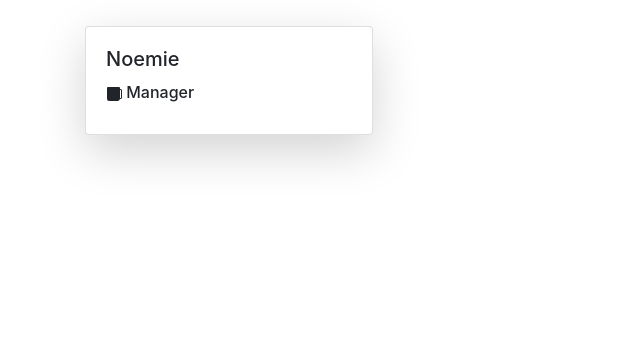
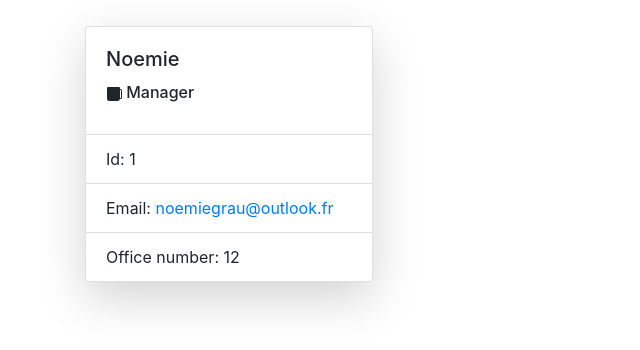
Before and after one commit to ririhailu/Team-Profile-Generator, a website: page dist/index.html in a window 1280 px wide. Shown: the part 70-420 px from the top of the page, without its empty margins (0-640 px from the left). Drawn offline with nearby package versions, Linux system fonts and the light colour scheme.

Commit message:
Created list class for ID, Email and Office number in dist file.

```diff
--- a/dist/index.html
+++ b/dist/index.html
@@ -30,3 +30,9 @@
                             d="M1 2a1 1 0 0 1 1-1h11a1 1 0 0 1 1 1v1h.5A1.5 1.5 0 0 1 16 4.5v7a1.5 1.5 0 0 1-1.5 1.5h-.55a2.5 2.5 0 0 1-2.45 2h-8A2.5 2.5 0 0 1 1 12.5V2zm13 10h.5a.5.5 0 0 0 .5-.5v-7a.5.5 0 0 0-.5-.5H14v8z" />
                     </svg> Manager</h6>
             </div>
+            <ul class="list-group list-group-flush">
+                <li class="list-group-item">Id: 1</li>
+                <li class="list-group-item">Email: <a href="mailto:">noemiegrau@outlook.fr</a></li>
+                <li class="list-group-item">Office number: 12</li>
+            </ul>
+        </div>
```
